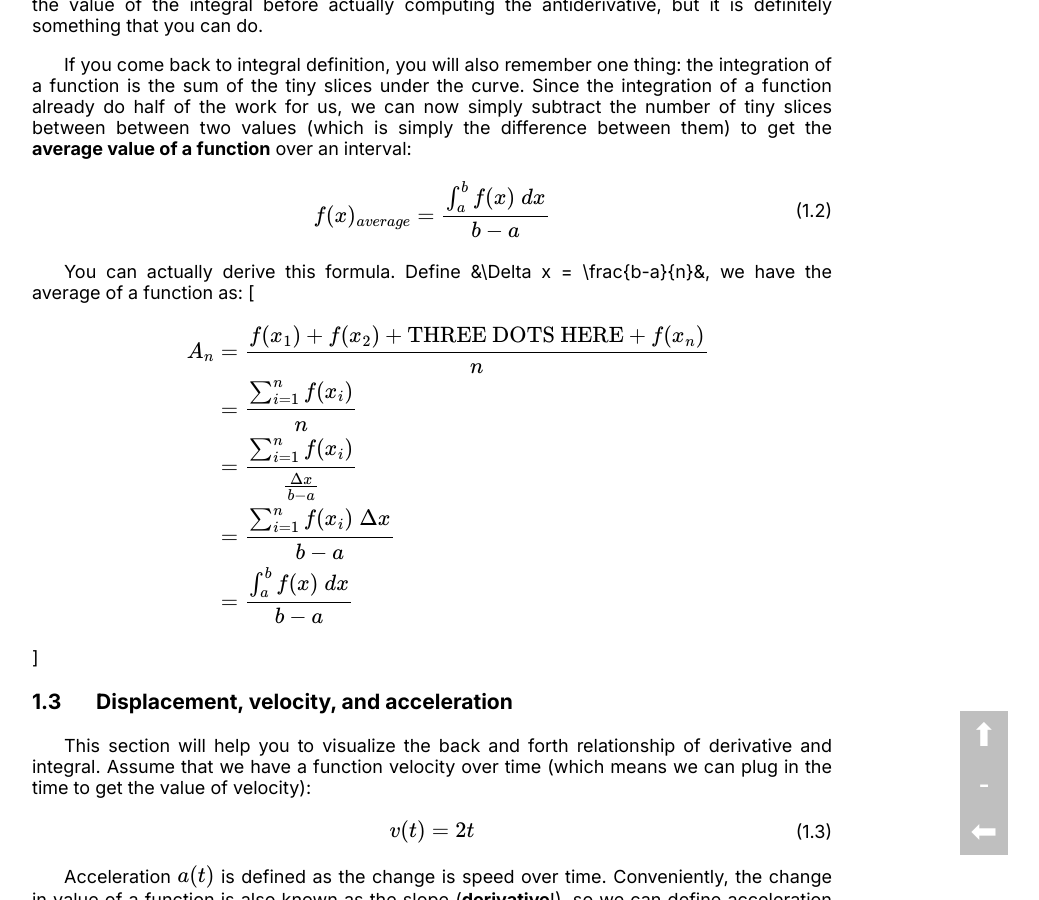
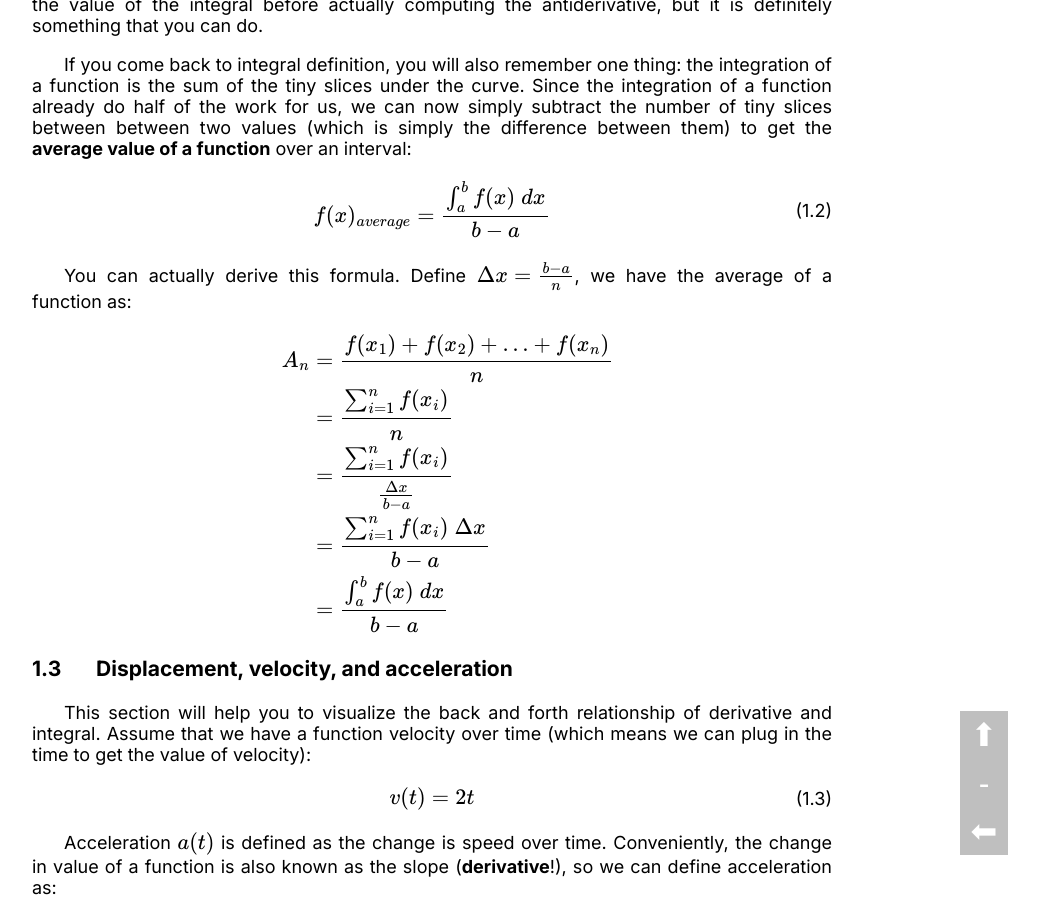
Before and after one commit to LukeNK/n-week-project, a Jekyll site: the page built from chapters/_m/integral-app.md, in a window 1280 px wide and 900 px high, scrolled down 885 px. Shown: the whole window, without its empty margins (208-1247 px from the left). Built offline with Jekyll 4.4.1, drawn with Linux system fonts in a browser that asks for light colours.

Commit message:
Fix integral application

```diff
--- a/chapters/_m/integral-app.md
+++ b/chapters/_m/integral-app.md
@@ -29,14 +29,14 @@ If you come back to integral definition, you will also remember one thing: the i
     f(x)_{average} = \frac{\int^b_a f(x) \;dx}{b-a}
 </eq>
 
-You can actually derive this formula. Define &\Delta x = \frac{b-a}{n}&, we have the average of a function as:
-\[\begin{aligned}
-    A_n &= \frac{f(x_1) + f(x_2) + \text{THREE DOTS HERE} + f(x_n)}{n} \\\\\
+You can actually derive this formula. Define $\Delta x = \frac{b-a}{n}$, we have the average of a function as:
+\\[\begin{aligned}
+    A_n &= \frac{f(x_1) + f(x_2) + \ldots + f(x_n)}{n} \\\\\
     &=\frac{\sum_{i=1}^{n} f(x_i)}{n} \\\\\
     &=\frac{\sum_{i=1}^{n} f(x_i)}{\frac{\Delta x}{b-a}} \\\\\
     &=\frac{\sum_{i=1}^{n} f(x_i) \;\Delta x}{b-a} \\\\\
     &=\frac{\int^b_a f(x) \;dx}{b-a}
-\end{aligned}\]
+\end{aligned}\\]
 
 ### Displacement, velocity, and acceleration
 This section will help you to visualize the back and forth relationship of derivative and integral. Assume that we have a function velocity over time (which means we can plug in the time to get the value of velocity):
```
